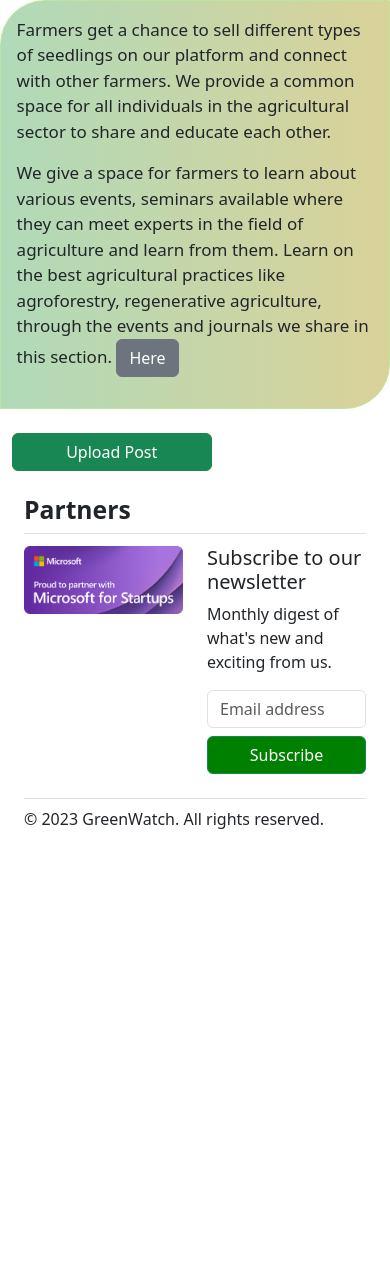
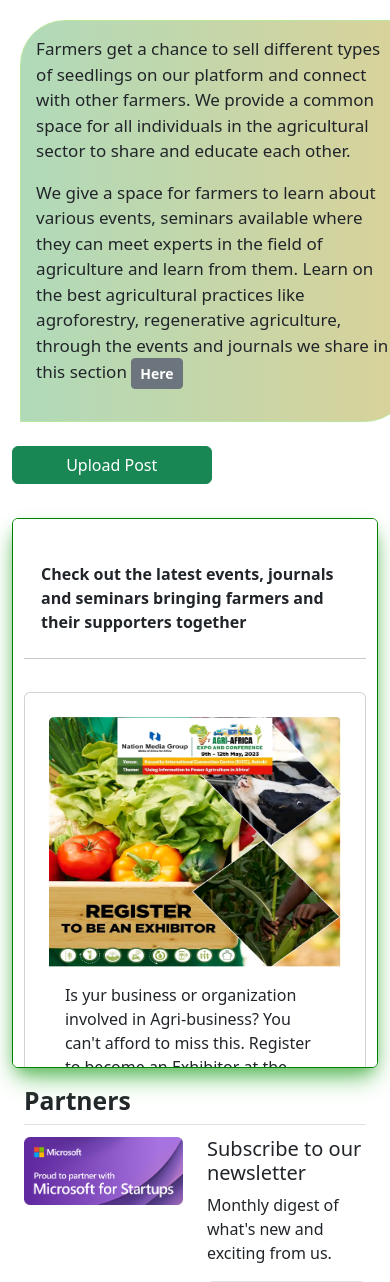
Before and after one commit to Collins07/GreenWatch, a Django app: page /farmers/ in a window 390 px wide. Shown: the part 80-1362 px from the top of the page. Run offline with Django 4.2, Linux system fonts and the light colour scheme; the visitor is signed in with stand-in values (Sample User, id 1); data comes from the database, SQL or seed files in the repository; data that the repository does not hold is empty; some libraries are stand-ins or nearby versions.

Commit message:
learning page

```diff
--- a/reforestation/reforestation/static/css/farmers.css
+++ b/reforestation/reforestation/static/css/farmers.css
@@ -32,7 +32,7 @@
     border:  2px solid green;
 }
 #side-nav-farmers{
-    height: 400px;
+    height: 550px;
     overflow: scroll;
     width: 100%;
    border:  1px solid green;
@@ -147,14 +147,31 @@
     border-radius: 45px 0;
 
 }
+#learn{
+    display: none;
+}
 
 @media (max-width: 600px) {
       #userinfo{
         display: none;
       }
+      #side-nav-farmers{
+        height: 550px;
+        margin-bottom: 5%;
+        margin-top: 10px;
 
-      #learn{
-        display: none;
-      }
+    }
+    #uploaded-image{
+        height: 100%;
+        width: 100%;
+    }
+    #learn{
+        display: inline-block;
+    }
+    #intro-farmer{
+        margin: 5%;
+
+    }
+
 
   }
--- a/reforestation/templates/base_farmers.html
+++ b/reforestation/templates/base_farmers.html
@@ -35,6 +35,8 @@
 
     {% block scripts %}
 
+
+
         <script src="https://cdn.jsdelivr.net/npm/bootstrap@5.3.0-alpha1/dist/js/bootstrap.bundle.min.js" integrity="sha384-w76AqPfDkMBDXo30jS1Sgez6pr3x5MlQ1ZAGC+nuZB+EYdgRZgiwxhTBTkF7CXvN" crossorigin="anonymous"></script>
 
     {% endblock %}
--- a/reforestation/templates/base_learn.html
+++ b/reforestation/templates/base_learn.html
@@ -7,13 +7,13 @@
 
 
 
-<div id="intro-farmer" class="container mb-4">
+
 
     {% block content %}
 
     {% endblock %}
 
-</div>
+
 
 {% include 'partials/_footer.html' %}
 
--- a/reforestation/templates/farmers/farmers_learn.html
+++ b/reforestation/templates/farmers/farmers_learn.html
@@ -63,4 +63,8 @@
 
     </div>
 
-    {% endblock %}
+
+    {% include 'partials/_footer.html' %}
+
+
+ {% endblock %}
--- a/reforestation/templates/farmers/index.html
+++ b/reforestation/templates/farmers/index.html
@@ -17,8 +17,8 @@
     </p>
     <p>
         We give a space for farmers to learn about various events, seminars available where they can meet experts in the field of agriculture
-        and learn from them. Learn on the best agricultural practices like agroforestry, regenerative agriculture, through the events and journals we share in this section.
-        <a class="btn btn-md btn-secondary" href="{% url 'learn' %}">Here</a>
+        and learn from them. Learn on the best agricultural practices like agroforestry, regenerative agriculture, through the events and journals we share in this section
+        <a id="learn" class="btn btn-sm btn-secondary fw-bold" href="{% url 'learn' %}">Here</a>
     </p>
 </div>
 
@@ -82,7 +82,7 @@
             <div class="card-text">
 
 
-              <img src="{{image.image.url}}"  class=" card-img" height="300px" width="200px"/>
+              <img id="uploaded-image" src="{{image.image.url}}"  class=" card-img" />
            </div>
         </a>
 
```
